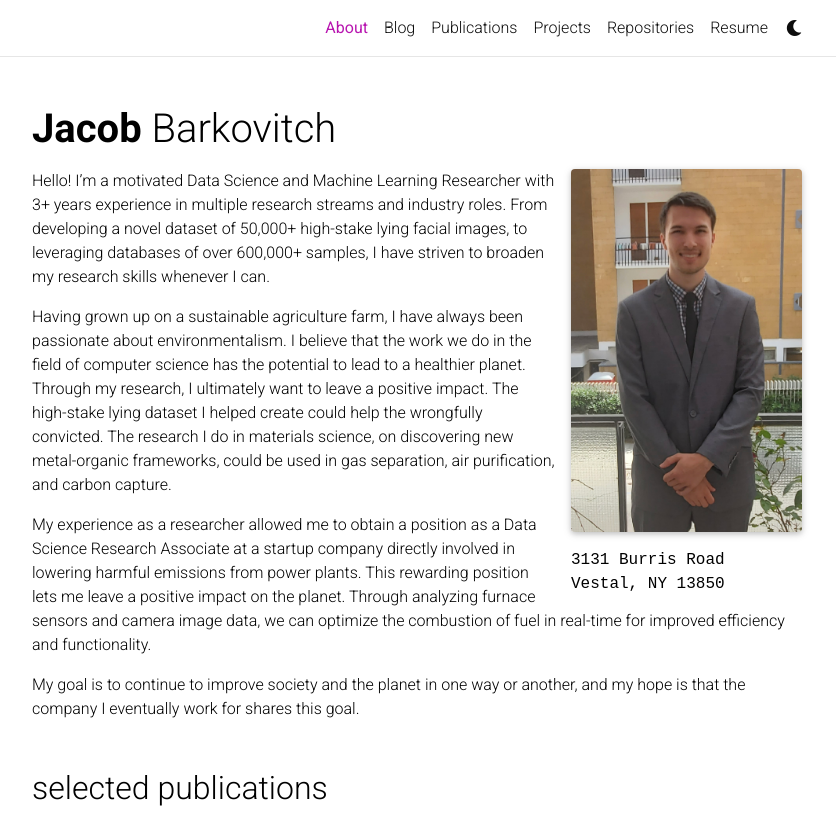
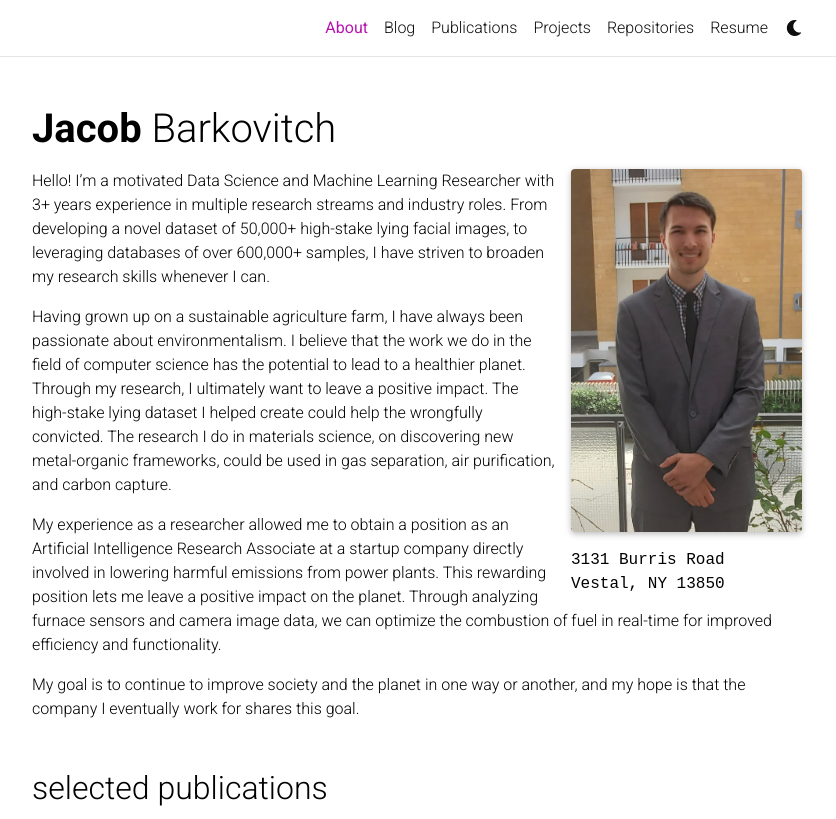
Before and after one commit to jakebarkovitch/jakebarkovitch.github.io, a Jekyll site: the page built from _pages/about.md, in a window 1280 px wide and 1189 px high, cut to the strip 0-819 px from the top of the window. Shown: the whole strip, without its empty margins (223-1059 px from the left). Built offline with Jekyll 4.4.1, drawn with Linux system fonts in a browser that asks for light colours; full-size pictures stand in for the smaller copies a plugin makes; comment, search, counter and statistics services are not loaded; a style sheet for code colours, icons or effects is not loaded.

Commit message:
Update about.md

```diff
--- a/_pages/about.md
+++ b/_pages/about.md
@@ -21,6 +21,6 @@
 
 Having grown up on a sustainable agriculture farm, I have always been passionate about environmentalism. I believe that the work we do in the field of computer science has the potential to lead to a healthier planet. Through my research, I ultimately want to leave a positive impact. The high-stake lying dataset I helped create could help the wrongfully convicted. The research I do in materials science, on discovering new metal-organic frameworks, could be used in gas separation, air purification, and carbon capture.
 
-My experience as a researcher allowed me to obtain a position as a Data Science Research Associate at a startup company directly involved in lowering harmful emissions from power plants. This rewarding position lets me leave a positive impact on the planet. Through analyzing furnace sensors and camera image data, we can optimize the combustion of fuel in real-time for improved efficiency and functionality.
+My experience as a researcher allowed me to obtain a position as an Artificial Intelligence Research Associate at a startup company directly involved in lowering harmful emissions from power plants. This rewarding position lets me leave a positive impact on the planet. Through analyzing furnace sensors and camera image data, we can optimize the combustion of fuel in real-time for improved efficiency and functionality.
 
 My goal is to continue to improve society and the planet in one way or another, and my hope is that the company I eventually work for shares this goal.
```
